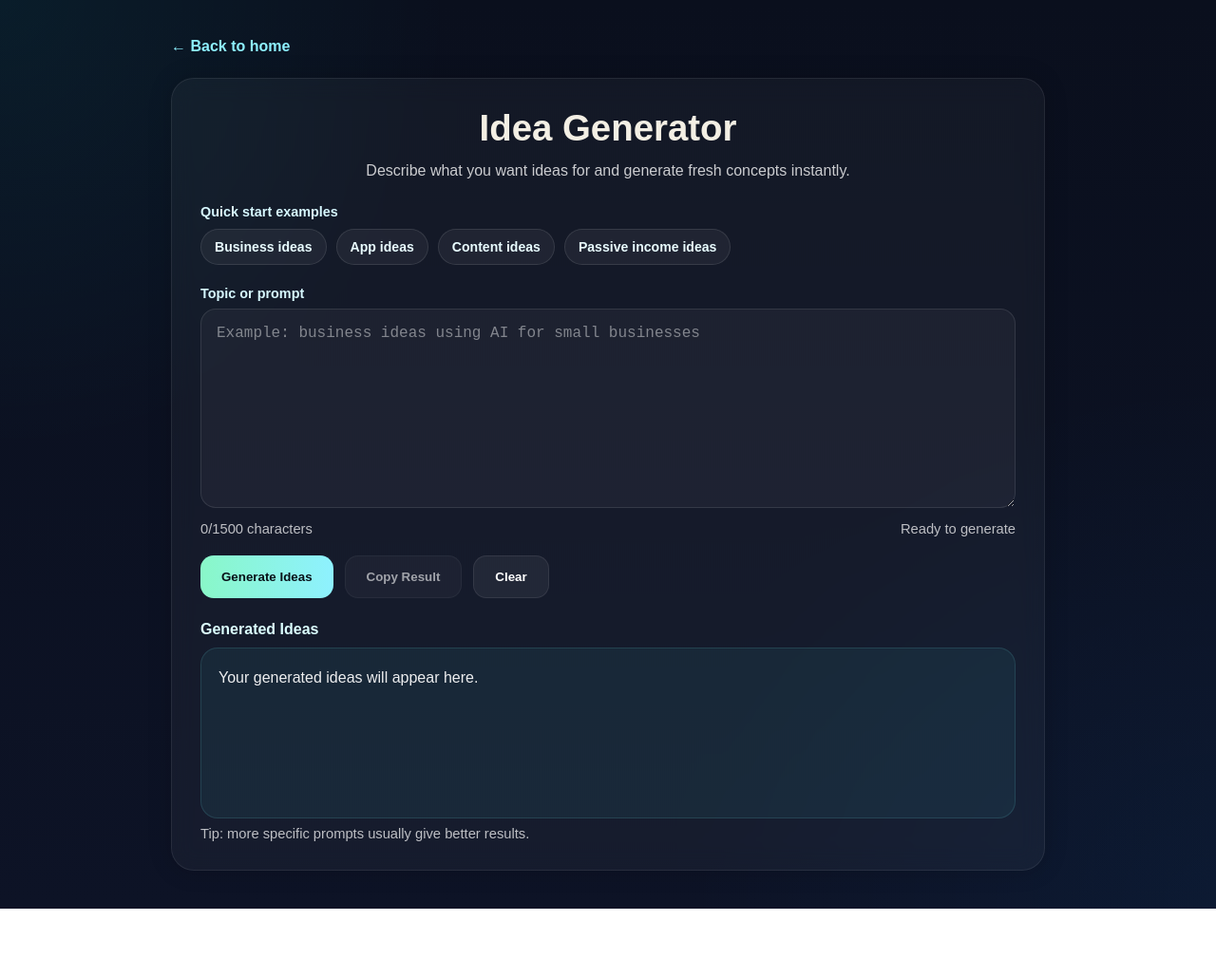
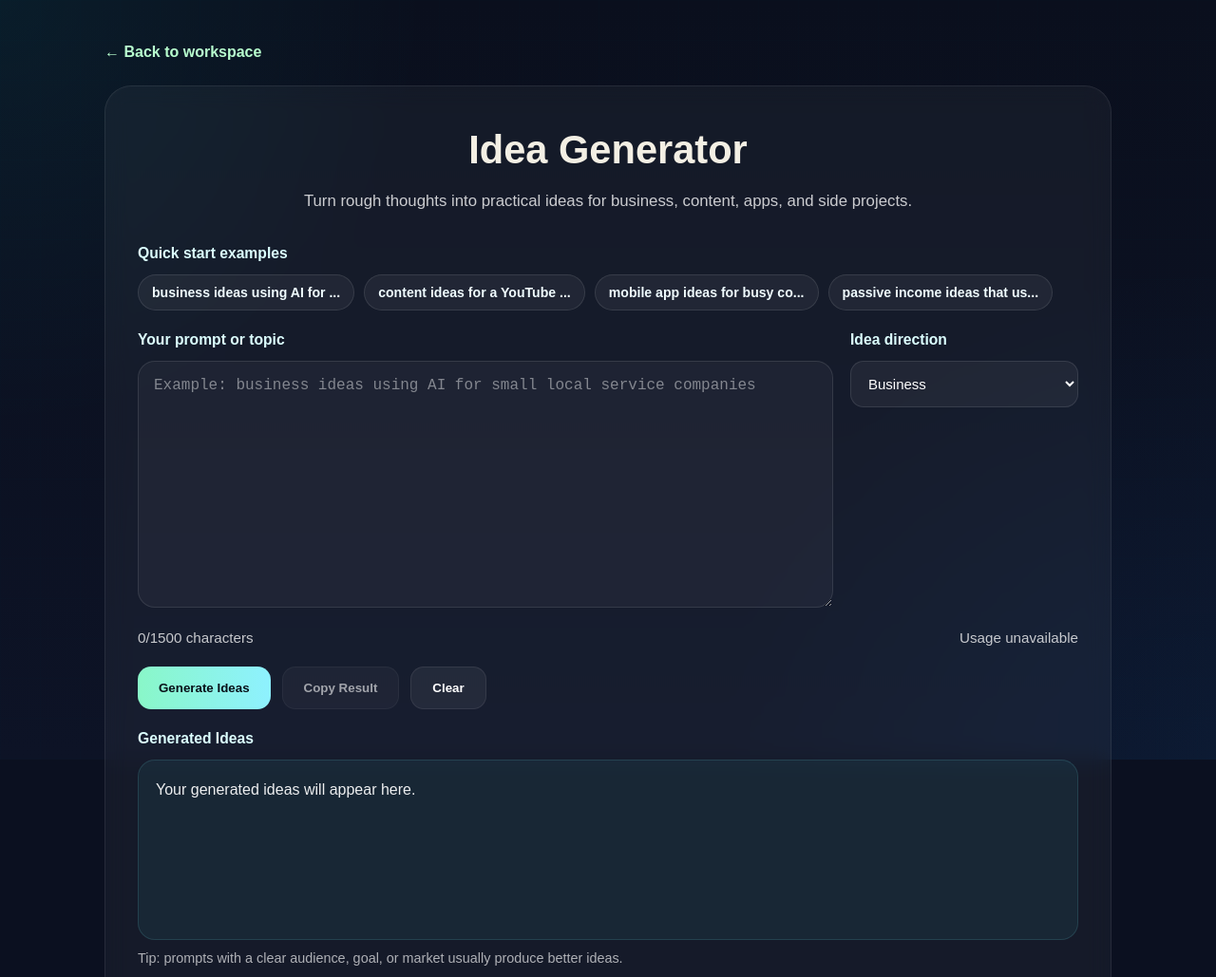
Before and after one commit to dentbrandon1122-byte/utilityforge-tools, a website: page idea-generator.html in a window 1280 px wide. Shown: the top 1029 px of the page at 95% size. Before the commit the page ends 957 px from the top, so only its background shows below. Drawn offline with Linux system fonts and the light colour scheme; no server answers.

Commit message:
Update idea-generator.html

```diff
--- a/idea-generator.html
+++ b/idea-generator.html
@@ -1,361 +1,443 @@
 <!DOCTYPE html>
 <html lang="en">
 <head>
-<meta charset="UTF-8">
-<meta name="viewport" content="width=device-width, initial-scale=1.0">
+  <meta charset="UTF-8" />
+  <meta name="viewport" content="width=device-width, initial-scale=1.0" />
   <title>Idea Generator | Utility Forge AI</title>
+  <link rel="icon" href="logo.png" type="image/png" />
+  <meta
+    name="description"
+    content="Generate practical AI-powered ideas for business, content, apps, and side projects."
+  />
 
   <style>
-*{
-  box-sizing:border-box;
-  margin:0;
-  padding:0;
+    * { margin: 0; padding: 0; box-sizing: border-box; }
+
+    html {
+      scroll-behavior: smooth;
     }
 
-body{
-  font-family:Arial, sans-serif;
+    body {
+      font-family: Arial, sans-serif;
+      background: #0b1020;
+      color: #fff;
+      min-height: 100vh;
+      line-height: 1.6;
+      overflow-x: hidden;
+    }
+
+    .background {
+      position: fixed;
+      inset: 0;
+      z-index: -2;
       background:
         radial-gradient(circle at top left, rgba(0,255,255,0.06), transparent 30%),
         radial-gradient(circle at bottom right, rgba(0,140,255,0.06), transparent 35%),
-    linear-gradient(180deg,#0a0f1d 0%,#0d1326 100%);
-  color:#f2f7ff;
-  min-height:100vh;
-  padding:40px 20px;
+        linear-gradient(180deg, #0a0f1d 0%, #0d1326 100%);
     }
 
-.container{
-  max-width:920px;
-  margin:auto;
+    .background::before {
+      content: "";
+      position: absolute;
+      inset: 0;
+      background-image:
+        linear-gradient(rgba(0,255,255,0.03) 1px, transparent 1px),
+        linear-gradient(90deg, rgba(0,255,255,0.03) 1px, transparent 1px);
+      background-size: 42px 42px;
+      opacity: 0.15;
     }
 
-.back{
-  display:inline-block;
-  margin-bottom:24px;
-  color:#8ef1ff;
-  text-decoration:none;
-  font-weight:700;
+    .page {
+      max-width: 1100px;
+      margin: 0 auto;
+      padding: 42px 20px 60px;
     }
 
-.panel{
-  background:rgba(255,255,255,0.04);
-  border:1px solid rgba(255,255,255,0.08);
-  border-radius:24px;
-  padding:30px;
-  backdrop-filter:blur(12px);
-  box-shadow:0 0 24px rgba(0,0,0,.18);
+    .back-link {
+      display: inline-flex;
+      align-items: center;
+      gap: 8px;
+      color: #b8ffcf;
+      text-decoration: none;
+      font-weight: 700;
+      margin-bottom: 22px;
     }
 
-h1{
-  text-align:center;
-  margin-bottom:10px;
-  font-size:2.4rem;
-  color:#f3efe4;
+    .back-link:hover {
+      color: #8ef1ff;
     }
 
-.subtext{
-  text-align:center;
-  color:rgba(255,255,255,0.78);
-  margin-bottom:22px;
-  line-height:1.6;
+    .card {
+      background: rgba(255,255,255,0.045);
+      border: 1px solid rgba(255,255,255,0.08);
+      border-radius: 28px;
+      padding: 34px;
+      backdrop-filter: blur(12px);
+      box-shadow: inset 0 0 20px rgba(255,255,255,0.015);
     }
 
-.examples-wrap{
-  margin-bottom:22px;
+    .title {
+      text-align: center;
+      font-size: 2.6rem;
+      color: #f3efe4;
+      margin-bottom: 8px;
     }
 
-.examples-label{
-  display:block;
-  font-size:.9rem;
-  font-weight:700;
-  color:#d7f8ff;
-  margin-bottom:10px;
+    .subtitle {
+      text-align: center;
+      color: rgba(255,255,255,0.78);
+      margin-bottom: 28px;
+      font-size: 1.05rem;
     }
 
-.example-chips{
-  display:flex;
-  flex-wrap:wrap;
-  gap:10px;
+    .examples-label,
+    .field-label,
+    .result-label {
+      font-weight: 800;
+      color: #dcffff;
+      margin-bottom: 10px;
+      display: block;
+      font-size: 0.98rem;
     }
 
-.example-chip{
-  padding:10px 14px;
-  border-radius:999px;
-  border:1px solid rgba(255,255,255,0.10);
-  background:rgba(255,255,255,0.05);
-  color:#e9fcff;
-  font-size:.88rem;
-  font-weight:700;
-  cursor:pointer;
-  transition:.2s ease;
+    .examples {
+      display: flex;
+      gap: 10px;
+      flex-wrap: wrap;
+      margin-bottom: 18px;
     }
 
-.example-chip:hover{
-  transform:translateY(-1px);
-  border-color:rgba(142,241,255,0.35);
-  background:rgba(142,241,255,0.08);
+    .example-chip {
+      border: 1px solid rgba(255,255,255,0.1);
+      background: rgba(255,255,255,0.05);
+      color: #f0fcff;
+      border-radius: 999px;
+      padding: 10px 14px;
+      cursor: pointer;
+      font-weight: 700;
+      font-size: 0.88rem;
+      transition: .18s ease;
     }
 
-label{
-  display:block;
-  font-size:.9rem;
-  font-weight:700;
-  color:#d7f8ff;
-  margin-bottom:8px;
+    .example-chip:hover {
+      transform: translateY(-1px);
+      border-color: rgba(142,241,255,0.35);
+      background: rgba(142,241,255,0.08);
     }
 
-textarea{
-  width:100%;
-  min-height:210px;
-  padding:16px;
-  font-size:16px;
-  border-radius:16px;
-  border:1px solid rgba(255,255,255,0.10);
-  background:rgba(255,255,255,0.04);
-  color:white;
-  resize:vertical;
-  outline:none;
+    .grid {
+      display: grid;
+      grid-template-columns: minmax(0, 1fr) 240px;
+      gap: 18px;
+      align-items: start;
     }
 
-textarea::placeholder{
-  color:rgba(255,255,255,0.45);
+    textarea {
+      width: 100%;
+      min-height: 260px;
+      border-radius: 18px;
+      border: 1px solid rgba(255,255,255,0.1);
+      background: rgba(255,255,255,0.04);
+      color: white;
+      padding: 16px;
+      font-size: 16px;
+      resize: vertical;
+      outline: none;
     }
 
-textarea:focus{
-  border-color:rgba(142,241,255,0.6);
-  box-shadow:0 0 0 1px rgba(142,241,255,0.25);
+    textarea::placeholder {
+      color: rgba(255,255,255,0.45);
     }
 
-.meta-row{
-  display:flex;
-  justify-content:space-between;
-  align-items:center;
-  gap:12px;
-  flex-wrap:wrap;
-  margin-top:10px;
-  margin-bottom:20px;
-  color:rgba(255,255,255,0.72);
-  font-size:.92rem;
+    textarea:focus,
+    select:focus {
+      border-color: rgba(142,241,255,0.55);
+      box-shadow: 0 0 0 1px rgba(142,241,255,0.2);
     }
 
-.actions{
-  display:flex;
-  gap:12px;
-  flex-wrap:wrap;
-  margin-bottom:24px;
+    select {
+      width: 100%;
+      padding: 14px;
+      border-radius: 14px;
+      border: 1px solid rgba(255,255,255,0.1);
+      background: rgba(255,255,255,0.05);
+      color: white;
+      outline: none;
+      font-size: 15px;
     }
 
-button{
-  padding:14px 22px;
-  border:none;
-  border-radius:14px;
-  font-weight:800;
-  cursor:pointer;
-  transition:.2s ease;
+    select option {
+      background: #0d1326;
+      color: white;
     }
 
-.primary-btn{
-  background:linear-gradient(90deg,#89f7c8,#8ef1ff);
-  color:#081018;
+    .meta-row {
+      display: flex;
+      justify-content: space-between;
+      align-items: center;
+      gap: 14px;
+      flex-wrap: wrap;
+      color: rgba(255,255,255,0.76);
+      margin: 12px 0 18px;
+      font-size: 0.95rem;
     }
 
-.primary-btn:hover{
-  transform:translateY(-1px);
+    .actions {
+      display: flex;
+      gap: 12px;
+      flex-wrap: wrap;
+      margin-bottom: 18px;
     }
 
-.secondary-btn{
-  background:rgba(255,255,255,0.06);
-  color:white;
-  border:1px solid rgba(255,255,255,0.08);
+    button {
+      border: none;
+      border-radius: 14px;
+      padding: 14px 22px;
+      font-weight: 800;
+      cursor: pointer;
+      transition: .18s ease;
     }
 
-.secondary-btn:hover{
-  background:rgba(255,255,255,0.1);
+    .primary-btn {
+      background: linear-gradient(90deg, #89f7c8, #8ef1ff);
+      color: #081018;
     }
 
-button:disabled{
-  opacity:.6;
-  cursor:not-allowed;
+    .primary-btn:hover {
+      transform: translateY(-1px);
     }
 
-.result{
-  min-height:180px;
-  background:rgba(92,245,255,0.06);
-  border:1px solid rgba(120,255,255,0.12);
-  padding:18px;
-  border-radius:18px;
-  white-space:pre-wrap;
-  line-height:1.65;
-  color:rgba(255,255,255,0.92);
+    .secondary-btn {
+      background: rgba(255,255,255,0.06);
+      color: white;
+      border: 1px solid rgba(255,255,255,0.08);
     }
 
-.result-title{
-  font-weight:800;
-  color:#dcffff;
-  margin-bottom:10px;
+    .secondary-btn:hover {
+      background: rgba(255,255,255,0.09);
     }
 
-.note{
-  color:rgba(255,255,255,0.72);
-  font-size:.92rem;
-  margin-top:8px;
+    button:disabled {
+      opacity: .6;
+      cursor: not-allowed;
     }
 
-@media (max-width: 760px){
-  h1{
-    font-size:2rem;
+    .result-box {
+      min-height: 190px;
+      background: rgba(92,245,255,0.06);
+      border: 1px solid rgba(120,255,255,0.12);
+      border-radius: 18px;
+      padding: 18px;
+      white-space: pre-wrap;
+      color: rgba(255,255,255,0.92);
     }
 
-  .panel{
-    padding:20px;
+    .tip {
+      margin-top: 8px;
+      color: rgba(255,255,255,0.66);
+      font-size: 0.9rem;
+    }
+
+    @media (max-width: 820px) {
+      .grid {
+        grid-template-columns: 1fr;
+      }
+
+      .title {
+        font-size: 2rem;
+      }
+
+      .card {
+        padding: 22px;
       }
     }
   </style>
 </head>
+<body>
+  <div class="background"></div>
 
-<body>
-<div class="container">
+  <main class="page">
+    <a href="workspace.html" class="back-link">← Back to workspace</a>
 
-  <a class="back" href="index.html">← Back to home</a>
+    <section class="card">
+      <h1 class="title">Idea Generator</h1>
+      <p class="subtitle">Turn rough thoughts into practical ideas for business, content, apps, and side projects.</p>
 
-  <div class="panel">
-    <h1>Idea Generator</h1>
+      <label class="examples-label">Quick start examples</label>
+      <div class="examples" id="examples"></div>
 
-    <p class="subtext">
-      Describe what you want ideas for and generate fresh concepts instantly.
-    </p>
+      <div class="grid">
+        <div>
+          <label for="inputText" class="field-label">Your prompt or topic</label>
+          <textarea id="inputText" maxlength="1500" placeholder="Example: business ideas using AI for small local service companies"></textarea>
+        </div>
 
-    <div class="examples-wrap">
-      <div class="examples-label">Quick start examples</div>
-      <div class="example-chips">
-        <button type="button" class="example-chip" data-example="business ideas using AI for small local service companies">Business ideas</button>
-        <button type="button" class="example-chip" data-example="mobile app ideas for busy college students">App ideas</button>
-        <button type="button" class="example-chip" data-example="content ideas for a YouTube channel about science and space">Content ideas</button>
-        <button type="button" class="example-chip" data-example="passive income ideas using digital products and automation">Passive income ideas</button>
+        <div>
+          <label for="styleSelect" class="field-label">Idea direction</label>
+          <select id="styleSelect">
+            <option value="business">Business</option>
+            <option value="content">Content</option>
+            <option value="app">App Ideas</option>
+            <option value="passive">Passive Income</option>
+          </select>
         </div>
       </div>
 
-    <label for="ideaInput">Topic or prompt</label>
-    <textarea id="ideaInput" maxlength="1500" placeholder="Example: business ideas using AI for small businesses"></textarea>
-
       <div class="meta-row">
         <div><span id="charCount">0</span>/1500 characters</div>
-      <div id="statusText">Ready to generate</div>
+        <div id="usageText">Free uses left today: ...</div>
       </div>
 
       <div class="actions">
-      <button id="generateBtn" class="primary-btn">Generate Ideas</button>
+        <button id="runBtn" class="primary-btn">Generate Ideas</button>
         <button id="copyBtn" class="secondary-btn" disabled>Copy Result</button>
         <button id="clearBtn" class="secondary-btn">Clear</button>
       </div>
 
-    <div class="result-title">Generated Ideas</div>
-    <div class="result" id="result">Your generated ideas will appear here.</div>
-    <div class="note">Tip: more specific prompts usually give better results.</div>
-  </div>
-</div>
+      <label class="result-label">Generated Ideas</label>
+      <div class="result-box" id="resultBox">Your generated ideas will appear here.</div>
+      <div class="tip">Tip: prompts with a clear audience, goal, or market usually produce better ideas.</div>
+    </section>
+  </main>
 
   <script>
-const input = document.getElementById("ideaInput");
-const button = document.getElementById("generateBtn");
+    const examples = [
+      "business ideas using AI for small local service companies",
+      "content ideas for a YouTube channel about science and space",
+      "mobile app ideas for busy college students",
+      "passive income ideas that use AI and automation"
+    ];
+
+    const examplesWrap = document.getElementById("examples");
+    const inputText = document.getElementById("inputText");
+    const styleSelect = document.getElementById("styleSelect");
+    const charCount = document.getElementById("charCount");
+    const usageText = document.getElementById("usageText");
+    const runBtn = document.getElementById("runBtn");
     const copyBtn = document.getElementById("copyBtn");
     const clearBtn = document.getElementById("clearBtn");
-const result = document.getElementById("result");
-const charCount = document.getElementById("charCount");
-const statusText = document.getElementById("statusText");
-const exampleChips = document.querySelectorAll(".example-chip");
+    const resultBox = document.getElementById("resultBox");
 
     let lastOutput = "";
 
-function updateCharCount() {
-  charCount.textContent = input.value.length;
+    function getUserId() {
+      let id = localStorage.getItem("uf_user_id");
+      if (!id) {
+        id = crypto.randomUUID();
+        localStorage.setItem("uf_user_id", id);
+      }
+      return id;
     }
 
-exampleChips.forEach(chip => {
-  chip.addEventListener("click", () => {
-    input.value = chip.dataset.example || "";
-    updateCharCount();
-    input.focus();
-    result.textContent = "Your generated ideas will appear here.";
-    statusText.textContent = "Example loaded";
-    lastOutput = "";
-    copyBtn.disabled = true;
-  });
+    function updateCount() {
+      charCount.textContent = inputText.value.length;
+    }
+
+    async function loadUsage() {
+      try {
+        const userId = getUserId();
+        const res = await fetch(`/api/usage-status?userId=${encodeURIComponent(userId)}&tool=idea`);
+        const raw = await res.text();
+        const data = JSON.parse(raw);
+
+        if (data.pro) {
+          usageText.textContent = "Pro plan: Unlimited usage";
+        } else {
+          usageText.textContent = `Free uses left today: ${data.remaining}`;
+        }
+      } catch {
+        usageText.textContent = "Usage unavailable";
+      }
+    }
+
+    examples.forEach(example => {
+      const btn = document.createElement("button");
+      btn.className = "example-chip";
+      btn.type = "button";
+      btn.textContent = example.length > 28 ? example.slice(0, 28) + "..." : example;
+      btn.title = example;
+      btn.onclick = () => {
+        inputText.value = example;
+        updateCount();
+      };
+      examplesWrap.appendChild(btn);
     });
 
-input.addEventListener("input", updateCharCount);
+    inputText.addEventListener("input", updateCount);
+
+    clearBtn.addEventListener("click", () => {
+      inputText.value = "";
+      resultBox.textContent = "Your generated ideas will appear here.";
+      copyBtn.disabled = true;
+      lastOutput = "";
+      updateCount();
+    });
 
     copyBtn.addEventListener("click", async () => {
       if (!lastOutput) return;
 
       try {
         await navigator.clipboard.writeText(lastOutput);
-    copyBtn.textContent = "Copied!";
-    setTimeout(() => {
-      copyBtn.textContent = "Copy Result";
-    }, 1400);
+        copyBtn.textContent = "Copied ✓";
+        setTimeout(() => copyBtn.textContent = "Copy Result", 1400);
       } catch {
         copyBtn.textContent = "Copy failed";
-    setTimeout(() => {
-      copyBtn.textContent = "Copy Result";
-    }, 1400);
+        setTimeout(() => copyBtn.textContent = "Copy Result", 1400);
       }
     });
 
-clearBtn.addEventListener("click", () => {
-  input.value = "";
-  updateCharCount();
-  result.textContent = "Your generated ideas will appear here.";
-  statusText.textContent = "Ready to generate";
-  lastOutput = "";
-  copyBtn.disabled = true;
-});
-
-button.addEventListener("click", async () => {
-  const prompt = input.value.trim();
+    runBtn.addEventListener("click", async () => {
+      const prompt = inputText.value.trim();
 
       if (!prompt) {
-    result.textContent = "Please enter a topic first.";
-    statusText.textContent = "Missing prompt";
+        resultBox.textContent = "Please enter a prompt first.";
         return;
       }
 
-  button.disabled = true;
+      runBtn.disabled = true;
       copyBtn.disabled = true;
-  button.textContent = "Generating...";
-  statusText.textContent = "Generating ideas...";
-  result.textContent = "Forging new ideas...";
+      runBtn.textContent = "Generating...";
+      resultBox.textContent = "Generating ideas...";
 
       try {
-    const response = await fetch("/api/idea-generator", {
+        const res = await fetch("/api/idea-generator", {
           method: "POST",
-      headers: {
-        "Content-Type": "application/json"
-      },
-      body: JSON.stringify({ prompt })
+          headers: { "Content-Type": "application/json" },
+          body: JSON.stringify({
+            prompt,
+            userId: getUserId()
+          })
         });
 
-    const data = await response.json();
+        const raw = await res.text();
+        let data;
 
-    if (!response.ok) {
-      result.textContent = "Error: " + (data.error || "Something went wrong.");
-      statusText.textContent = "Request failed";
+        try {
+          data = JSON.parse(raw);
+        } catch {
+          throw new Error(raw || "Server returned an invalid response.");
+        }
+
+        if (!res.ok) {
+          resultBox.textContent = "Error: " + (data.error || "Something went wrong.");
+          await loadUsage();
           return;
         }
 
         lastOutput = data.result || "";
-    result.textContent = lastOutput || "No ideas returned.";
-    statusText.textContent = "Ideas generated";
+        resultBox.textContent = lastOutput || "No result returned.";
         copyBtn.disabled = !lastOutput;
-  } catch (err) {
-    result.textContent = "Error: " + err.message;
-    statusText.textContent = "Network error";
+        await loadUsage();
+      } catch (error) {
+        resultBox.textContent = "Error: " + error.message;
       } finally {
-    button.disabled = false;
-    button.textContent = "Generate Ideas";
+        runBtn.disabled = false;
+        runBtn.textContent = "Generate Ideas";
       }
     });
 
-updateCharCount();
+    updateCount();
+    loadUsage();
   </script>
 </body>
 </html>
```
Lines whose indentation alone changed are shown as unchanged.
